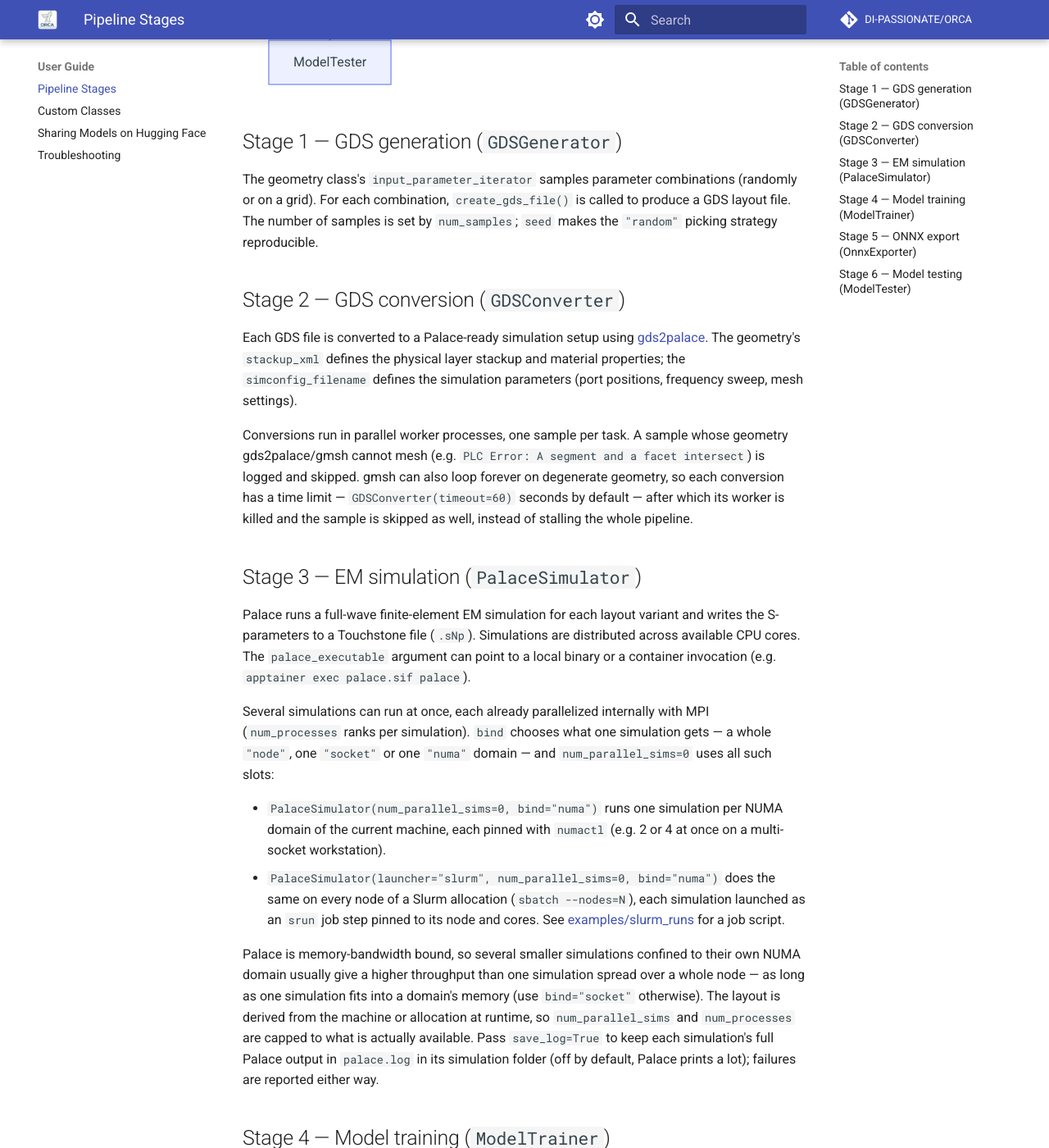
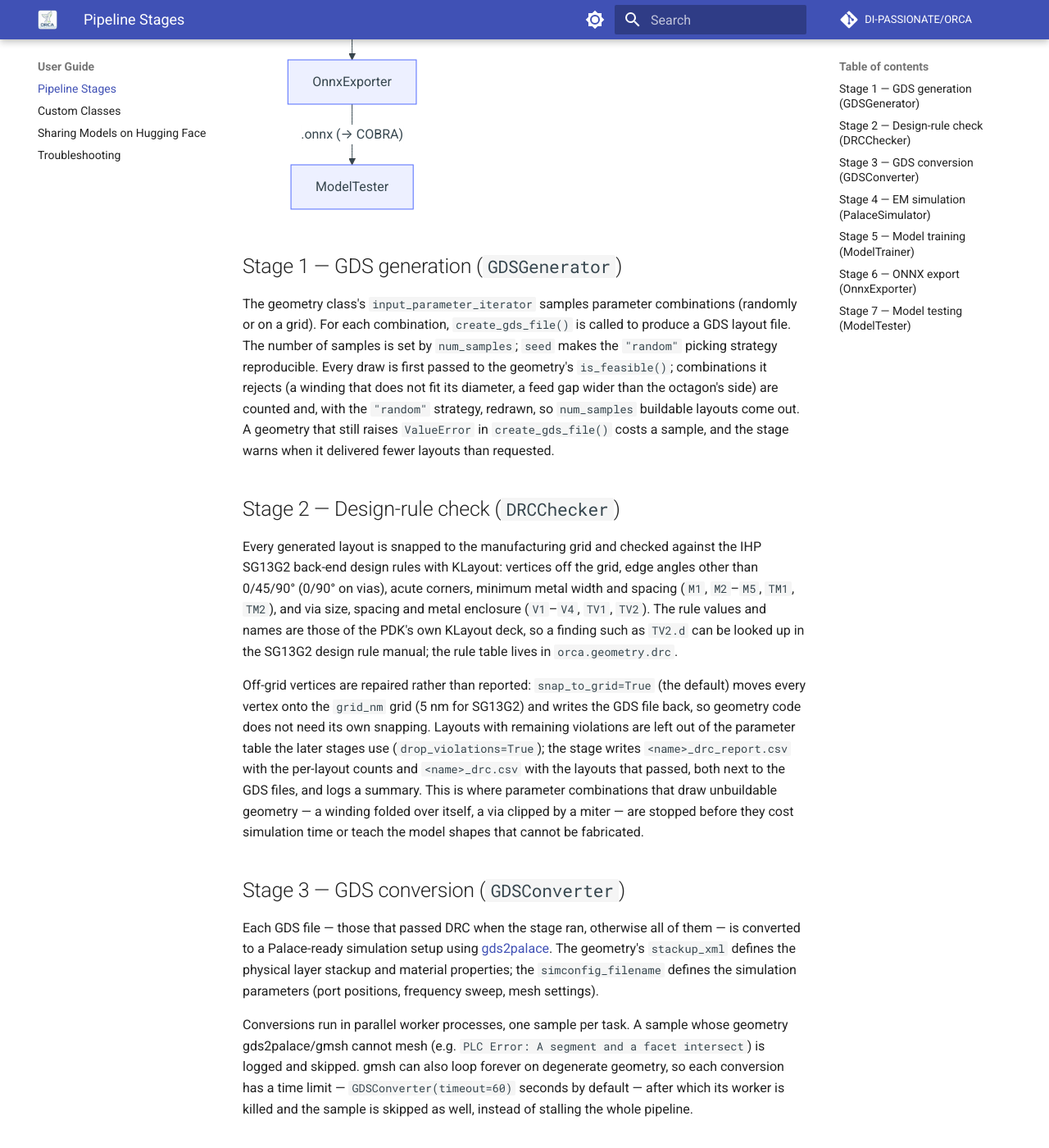
Before and after one commit to DI-PASSIONATE/ORCA, an MkDocs documentation site: the page built from docs/pipeline.md, in a window 1280 px wide and 1400 px high, scrolled down 966 px. Shown: the whole window at 82% size. Built offline with MkDocs 1.6.1 and Material for MkDocs 9.7.7, drawn with Linux system fonts in a browser that asks for light colours; comment, search, counter and statistics services are not loaded; some of the changed text lies outside the part shown.

Commit message:
Updated documentation with new features

````diff
--- a/docs/pipeline.md
+++ b/docs/pipeline.md
@@ -1,9 +1,10 @@
 ---
 title: Pipeline Stages
 description: >-
-  How ORCA works internally: the six pipeline stages from parametric GDS
-  generation and gds2palace mesh conversion through Palace full-wave EM
-  simulation, PyTorch model training, ONNX export and model testing.
+  How ORCA works internally: the seven pipeline stages from parametric GDS
+  generation, SG13G2 design-rule checking and gds2palace mesh conversion
+  through Palace full-wave EM simulation, PyTorch model training, ONNX export
+  and model testing.
 ---
 
 # Pipeline Stages
@@ -12,7 +13,8 @@ ORCA runs a linear pipeline. Each stage receives a context dictionary and adds i
 
 ```mermaid
 flowchart TB
-    A[GDSGenerator] -- GDS files --> B["GDSConverter<br/>(gds2palace mesh)"]
+    A[GDSGenerator] -- GDS files --> X["DRCChecker<br/>(grid snap + SG13G2 rules)"]
+    X -- clean layouts --> B["GDSConverter<br/>(gds2palace mesh)"]
     B -- mesh files --> C["PalaceSimulator<br/>(full-wave EM)"]
     C -- "Touchstone .sNp" --> D["ModelTrainer<br/>(PyTorch MLP)"]
     D -- trained model --> E[OnnxExporter]
@@ -21,15 +23,21 @@ flowchart TB
 
 ## Stage 1 — GDS generation (`GDSGenerator`)
 
-The geometry class's `input_parameter_iterator` samples parameter combinations (randomly or on a grid). For each combination, `create_gds_file()` is called to produce a GDS layout file. The number of samples is set by `num_samples`; `seed` makes the `"random"` picking strategy reproducible.
+The geometry class's `input_parameter_iterator` samples parameter combinations (randomly or on a grid). For each combination, `create_gds_file()` is called to produce a GDS layout file. The number of samples is set by `num_samples`; `seed` makes the `"random"` picking strategy reproducible. Every draw is first passed to the geometry's `is_feasible()`; combinations it rejects (a winding that does not fit its diameter, a feed gap wider than the octagon's side) are counted and, with the `"random"` strategy, redrawn, so `num_samples` buildable layouts come out. A geometry that still raises `ValueError` in `create_gds_file()` costs a sample, and the stage warns when it delivered fewer layouts than requested.
 
-## Stage 2 — GDS conversion (`GDSConverter`)
+## Stage 2 — Design-rule check (`DRCChecker`)
 
-Each GDS file is converted to a Palace-ready simulation setup using [gds2palace](https://github.com/VolkerMuehlhaus/gds2palace_ihp_sg13g2). The geometry's `stackup_xml` defines the physical layer stackup and material properties; the `simconfig_filename` defines the simulation parameters (port positions, frequency sweep, mesh settings).
+Every generated layout is snapped to the manufacturing grid and checked against the IHP SG13G2 back-end design rules with KLayout: vertices off the grid, edge angles other than 0/45/90° (0/90° on vias), acute corners, minimum metal width and spacing (`M1`, `M2`–`M5`, `TM1`, `TM2`), and via size, spacing and metal enclosure (`V1`–`V4`, `TV1`, `TV2`). The rule values and names are those of the PDK's own KLayout deck, so a finding such as `TV2.d` can be looked up in the SG13G2 design rule manual; the rule table lives in `orca.geometry.drc`.
+
+Off-grid vertices are repaired rather than reported: `snap_to_grid=True` (the default) moves every vertex onto the `grid_nm` grid (5 nm for SG13G2) and writes the GDS file back, so geometry code does not need its own snapping. Layouts with remaining violations are left out of the parameter table the later stages use (`drop_violations=True`); the stage writes `<name>_drc_report.csv` with the per-layout counts and `<name>_drc.csv` with the layouts that passed, both next to the GDS files, and logs a summary. This is where parameter combinations that draw unbuildable geometry — a winding folded over itself, a via clipped by a miter — are stopped before they cost simulation time or teach the model shapes that cannot be fabricated.
+
+## Stage 3 — GDS conversion (`GDSConverter`)
+
+Each GDS file — those that passed DRC when the stage ran, otherwise all of them — is converted to a Palace-ready simulation setup using [gds2palace](https://github.com/VolkerMuehlhaus/gds2palace_ihp_sg13g2). The geometry's `stackup_xml` defines the physical layer stackup and material properties; the `simconfig_filename` defines the simulation parameters (port positions, frequency sweep, mesh settings).
 
 Conversions run in parallel worker processes, one sample per task. A sample whose geometry gds2palace/gmsh cannot mesh (e.g. `PLC Error: A segment and a facet intersect`) is logged and skipped. gmsh can also loop forever on degenerate geometry, so each conversion has a time limit — `GDSConverter(timeout=60)` seconds by default — after which its worker is killed and the sample is skipped as well, instead of stalling the whole pipeline.
 
-## Stage 3 — EM simulation (`PalaceSimulator`)
+## Stage 4 — EM simulation (`PalaceSimulator`)
 
 Palace runs a full-wave finite-element EM simulation for each layout variant and writes the S-parameters to a Touchstone file (`.sNp`). Simulations are distributed across available CPU cores. The `palace_executable` argument can point to a local binary or a container invocation (e.g. `apptainer exec palace.sif palace`).
 
@@ -40,14 +48,14 @@ Several simulations can run at once, each already parallelized internally with M
 
 Palace is memory-bandwidth bound, so several smaller simulations confined to their own NUMA domain usually give a higher throughput than one simulation spread over a whole node — as long as one simulation fits into a domain's memory (use `bind="socket"` otherwise). The layout is derived from the machine or allocation at runtime, so `num_parallel_sims` and `num_processes` are capped to what is actually available. Pass `save_log=True` to keep each simulation's full Palace output in `palace.log` in its simulation folder (off by default, Palace prints a lot); failures are reported either way.
 
-## Stage 4 — Model training (`ModelTrainer`)
+## Stage 5 — Model training (`ModelTrainer`)
 
 A PyTorch MLP is trained on the simulation data. Inputs are geometry parameters and frequency; outputs are the real and imaginary parts of each S-parameter entry. Normalization is defined in the geometry's dataset and applied automatically. An optional basis expansion of the inputs — for example a Chebyshev expansion of frequency — is chosen on the stage itself with `ModelTrainer(basis="chebyshev")`; it lives inside the model, so it is tuned with it and exported into the ONNX graph. Hyperparameters such as learning rate, batch size, and network depth can be passed to `ModelTrainer`.
 
-## Stage 5 — ONNX export (`OnnxExporter`)
+## Stage 6 — ONNX export (`OnnxExporter`)
 
-The trained PyTorch model is exported to ONNX format with a fixed frequency sweep as part of the model signature. The resulting `.onnx` file is self-contained and can be run with `onnxruntime` — no PyTorch installation required at inference time.
+The trained PyTorch model is exported to ONNX format with a fixed frequency sweep as part of the model signature. The resulting `.onnx` file is self-contained and can be run with `onnxruntime` — no PyTorch installation required at inference time. Three metadata keys describe the model to its consumer: `input_parameter_ranges` (the box each input was sampled from), `input_constraints` (the geometry's `feasibility_constraints()`, expressions that single out the buildable part of that box — the only part the model has seen) and `physics_guarantees` (properties such as reciprocity the architecture enforces by construction).
 
-## Stage 6 — Model testing (`ModelTester`)
+## Stage 7 — Model testing (`ModelTester`)
 
 The ONNX model is loaded and evaluated against held-out simulation data. Prediction errors are logged to help assess whether the surrogate is accurate enough for use in [COBRA](https://github.com/DI-PASSIONATE/COBRA).
````
Also changed, not shown: .claude/CLAUDE.md (+13 -5 lines), README.md (+23 -11 lines), docs/custom_class.md (+24 -0 lines), docs/index.md (+3 -1 lines), docs/running_orca.md (+8 -6 lines), docs/setup.md (+1 -1 lines).
